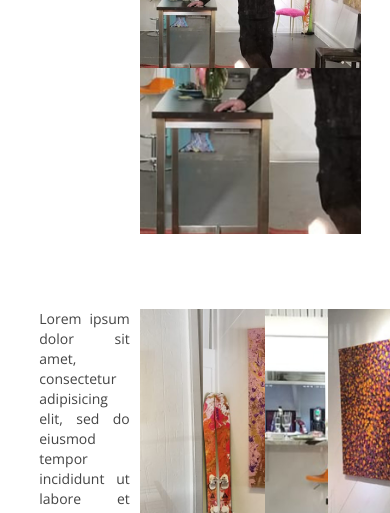
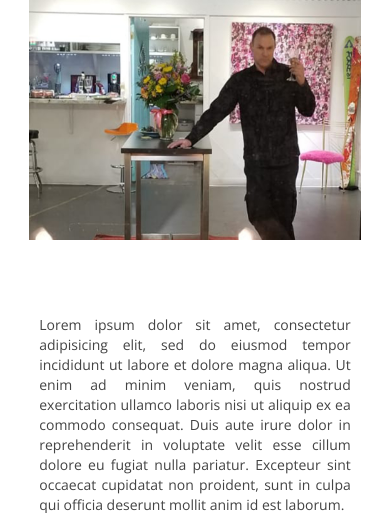
Before and after one commit to testpilot98/scott, a website: page design-interior-design.html in a window 390 px wide. Shown: the part 331-844 px from the top of the page. Drawn offline with nearby package versions, Linux system fonts and the light colour scheme.

Commit message:
Add html template modifications that add responsiveness (works page) to two pages that also use it (interior design and frank nussbaum page).

```diff
--- a/design-interior-design.html
+++ b/design-interior-design.html
@@ -104,65 +104,63 @@
       <div class="container-margin">
 
         <section class="row intro-container">
-          <div class="col-4 intro-text-container">
+          <div class="col-lg-4 intro-text-container">
             <div class="intro-text-wrap">
               <h1>Interior Design</h1>
             </div>
           </div>
-          <div class="col-8 intro-img-container">
-            <div class="intro-img-wrap">
-              <img src="img/works-main.jpg" alt=""> <!-- TODO: Add proper img and alt text. -->
-            </div>
+          <div class="col-lg-8 intro-img-container">
+            <div class="intro-img-wrap"></div>
           </div>
         </section>
 
         <main class="row main-container">
 
-          <div class="col-4">
+          <div class="col-lg-4 main-text-container">
             <div class="main-text-wrap">
               <p>Lorem ipsum dolor sit amet, consectetur adipisicing elit, sed do eiusmod tempor incididunt ut labore et dolore magna aliqua. Ut enim ad minim veniam, quis nostrud exercitation ullamco laboris nisi ut aliquip ex ea commodo consequat. Duis aute irure dolor in reprehenderit in voluptate velit esse cillum dolore eu fugiat nulla pariatur. Excepteur sint occaecat cupidatat non proident, sunt in culpa qui officia deserunt mollit anim id est laborum.</p>
             </div>
           </div>
 
-          <div id="mfp-portfolio" class="col-8">
+          <div id="mfp-portfolio" class="col-lg-8 main-gallery-container">
             <div class="row gal-wrap">
               <!-- TODO: included proper images, titles and alts -->
-              <div class="col-3 gal-item"> <!--Depends on col numbers.-->
+              <div class="col-md-6 col-lg-3 gal-item"> <!--Depends on col numbers.-->
                 <div class="gal-img-container">
                   <div class="gal-img-wrap">
                     <a href="img/hero-gallery1.jpg" title="1"><img src="img/hero-gallery1.jpg" alt=""></a>
                   </div>
                 </div>
               </div>
-              <div class="col-3 gal-item"> <!--Depends on col numbers.-->
+              <div class="col-md-6 col-lg-3 gal-item"> <!--Depends on col numbers.-->
                 <div class="gal-img-container">
                   <div class="gal-img-wrap">
                     <a href="img/hero-gallery6.jpg" title="1"><img src="img/hero-gallery6.jpg" alt=""></a>
                   </div>
                 </div>
               </div>
-              <div class="col-3 gal-item"> <!--Depends on col numbers.-->
+              <div class="col-md-6 col-lg-3 gal-item"> <!--Depends on col numbers.-->
                 <div class="gal-img-container">
                   <div class="gal-img-wrap">
                     <a href="img/hero-gallery2.jpg" title="1"><img src="img/hero-gallery2.jpg" alt=""></a>
                   </div>
                 </div>
               </div>
-              <div class="col-3 gal-item"> <!--Depends on col numbers.-->
+              <div class="col-md-6 col-lg-3 gal-item"> <!--Depends on col numbers.-->
                 <div class="gal-img-container">
                   <div class="gal-img-wrap">
                     <a href="img/hero-gallery3.jpg" title="1"><img src="img/hero-gallery3.jpg" alt=""></a>
                   </div>
                 </div>
               </div>
-              <div class="col-3 gal-item"> <!--Depends on col numbers.-->
+              <div class="col-md-6 col-lg-3 gal-item"> <!--Depends on col numbers.-->
                 <div class="gal-img-container">
                   <div class="gal-img-wrap">
                     <a href="img/hero-gallery4.jpg" title="1"><img src="img/hero-gallery4.jpg" alt=""></a>
                   </div>
                 </div>
               </div>
-              <div class="col-3 gal-item"> <!--Depends on col numbers.-->
+              <div class="col-md-6 col-lg-3 gal-item"> <!--Depends on col numbers.-->
                 <div class="gal-img-container">
                   <div class="gal-img-wrap">
                     <a href="img/hero-gallery5.jpg" title="1"><img src="img/hero-gallery5.jpg" alt=""></a>
```
Also changed, not shown: exhibitions-frank-nussbaum.html (+13 -15 lines), works.html (+1 -1 lines).
